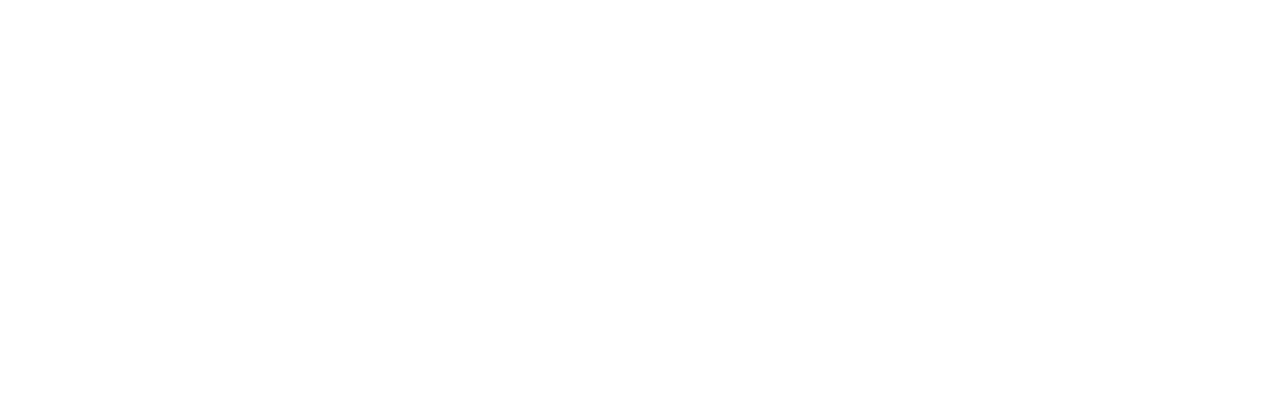
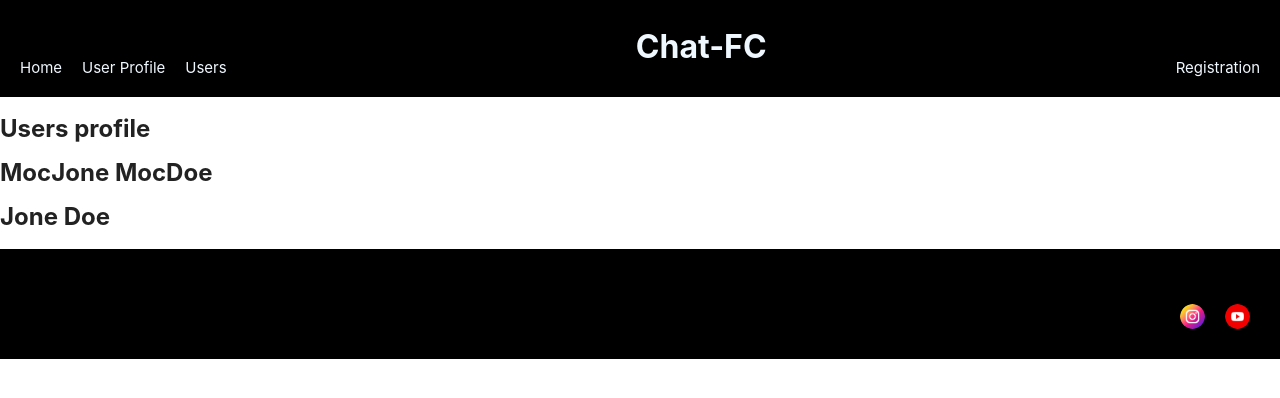
Before and after one commit to kozubslava/chat-fc, a React (Create React App) app: page /users in a window 1280 px wide. Shown: the top 398 px of the page. Built offline with nearby package versions, Linux system fonts and the light colour scheme.

Commit message:
add users pages

```diff
--- a/src/App.js
+++ b/src/App.js
@@ -4,9 +4,11 @@
 import ProfilePage from "./pages/ProfilePage";
 import RegistrationPage from "./pages/RegistrationPage";
 import UserContext from "./contexts/userContext";
+import UsersPage from "./pages/Users";
 
 
 const userMocData = {
+  id:1,
   imgSrc: 'https://ic.pics.livejournal.com/pereverstal/78513478/101084/101084_800.jpg',
     firstName: 'MocJone',
     lastName: 'MocDoe',
@@ -24,6 +26,7 @@
         <Route exact path = '/' component={HomePage} />;
         <Route exact path = '/profile' component={ProfilePage} />
         <Route exact path = '/registration' component={RegistrationPage}/>
+        <Route exact path = '/users' component={UsersPage}/>
       </Switch>
     </UserContext.Provider>
   );
--- a/src/components/Header/index.jsx
+++ b/src/components/Header/index.jsx
@@ -13,6 +13,9 @@
           <li className={styles.link}>
             <Link  to='/profile'>User Profile</Link>
           </li>
+          <li className={styles.link}>
+            <Link  to='/users'>Users</Link>
+          </li>
         </ul>
       </nav>
       <h1>Chat-FC</h1>
--- /dev/null
+++ b/src/components/UserItem/index.js
@@ -0,0 +1,13 @@
+import React from 'react';
+
+const UserItem = ({user}) => {
+  return (
+      <article key={user.id}>
+      <h2>
+        {user.firstName} {user.lastName}
+      </h2>
+    </article>
+  );
+}
+
+export default UserItem;
--- /dev/null
+++ b/src/components/UserList/index.js
@@ -0,0 +1,12 @@
+import React from "react";
+import UserItem from "../UserItem";
+
+const UsersList = ({ users }) => {
+  const usersItems = users.map((user) => <UserItem key = {user.id} user = {user}/>
+
+);
+
+  return <div>{usersItems}</div>;
+};
+
+export default UsersList;
--- /dev/null
+++ b/src/pages/Users/index.js
@@ -0,0 +1,41 @@
+import Footer from "../../components/Footer/indexs";
+import Header from "../../components/Header";
+import UsersList from "../../components/UserList";
+// import styles from './HomePage.module.scss'
+
+const activUsers = [
+  {
+    id: 1,
+    imgSrc:
+      "https://ic.pics.livejournal.com/pereverstal/78513478/101084/101084_800.jpg",
+    firstName: "MocJone",
+    lastName: "MocDoe",
+    isMale: false,
+    email: "jone@doe.com",
+    password: "12345678",
+  },
+  {
+    id: 2,
+    imgSrc:
+      "https://ic.pics.livejournal.com/pereverstal/78513478/101084/101084_800.jpg",
+    firstName: "Jone",
+    lastName: "Doe",
+    isMale: false,
+    email: "jone@doe.com",
+    password: "12345678",
+  },
+];
+
+function UsersPage() {
+  return (
+    <>
+      <Header />
+      <section>
+        <h1>Users profile</h1>
+        <UsersList users={activUsers} />
+      </section>
+      <Footer />
+    </>
+  );
+}
+export default UsersPage;
```
